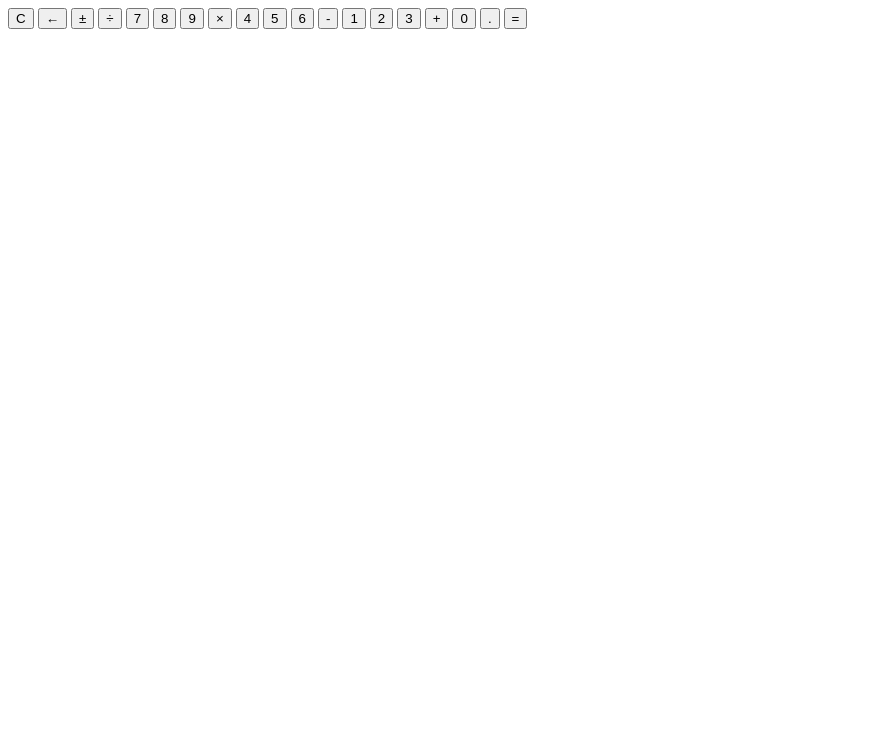
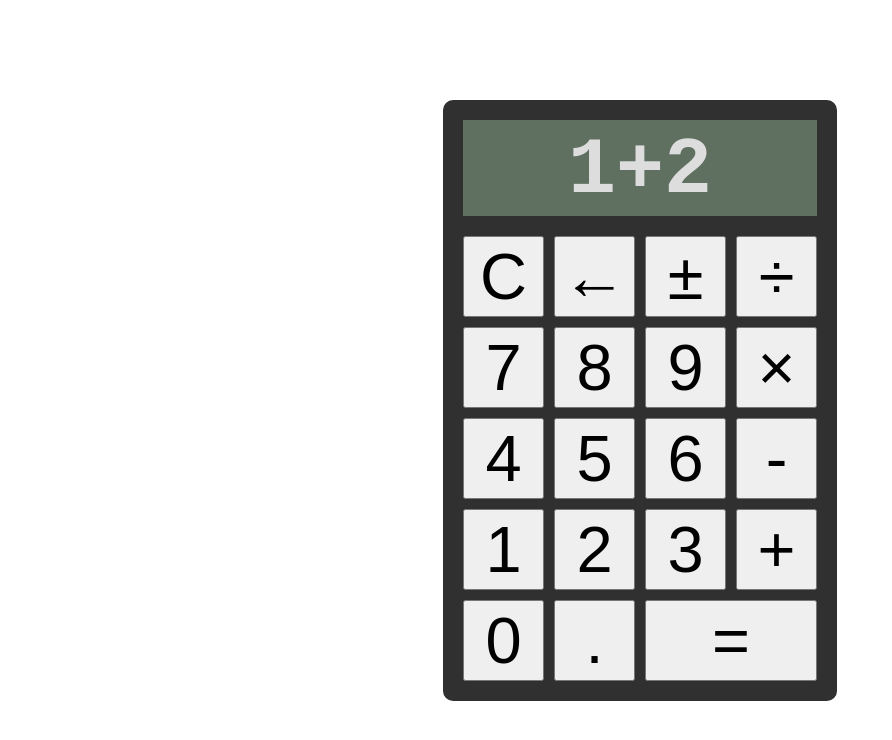
Before and after one commit to ovvosystem/calculator, a plain HTML site: page index.html in a window 1280 px wide. Shown: the whole page, without its empty margins (0-892 px from the left). Drawn offline with Linux system fonts and the light colour scheme.

Commit message:
Style index.html to look like a calculator

```diff
--- a/index.html
+++ b/index.html
@@ -4,10 +4,11 @@
         <meta charset="UTF-8">
         <title>Calculator</title>
         <script src="calculator.js"></script>
+        <link rel="stylesheet" href="style.css">
     </head>
     <body>
         <div id="calculator">
-            <div id="display"></div>
+            <div id="display">1+2</div>
             <div id="calculator-buttons">
                     <button id="clear" class="calc-button">C</button>
                     <button id="backspace" class="calc-button">←</button>
--- /dev/null
+++ b/style.css
@@ -0,0 +1,44 @@
+html, body {
+    height: 100%;
+    margin: 0;
+}
+
+body {
+    display: flex;
+    justify-content: center;
+    align-items: center;
+    font-family: 'Courier New', Courier, monospace;
+    font-weight: bold;
+    font-size: 80px;
+}
+
+button {
+    font-size: 65px;
+}
+
+#calculator {
+    display: flex;
+    flex-direction: column;
+    background-color: #303030;
+    padding: 10px;
+    border-radius: 10px;
+}
+
+#display {
+    background-color: #607060;
+    color: #dddddd;
+    text-align: center;
+    margin: 10px;
+    padding-top: 5px;
+}
+
+#calculator-buttons {
+    margin: 10px;
+    display: grid;
+    grid-template-columns: repeat(4, 1fr);
+    gap: 10px;
+}
+
+#equals {
+    grid-column: 3 / span 2;
+}
```
Lines whose indentation alone changed are shown as unchanged.
